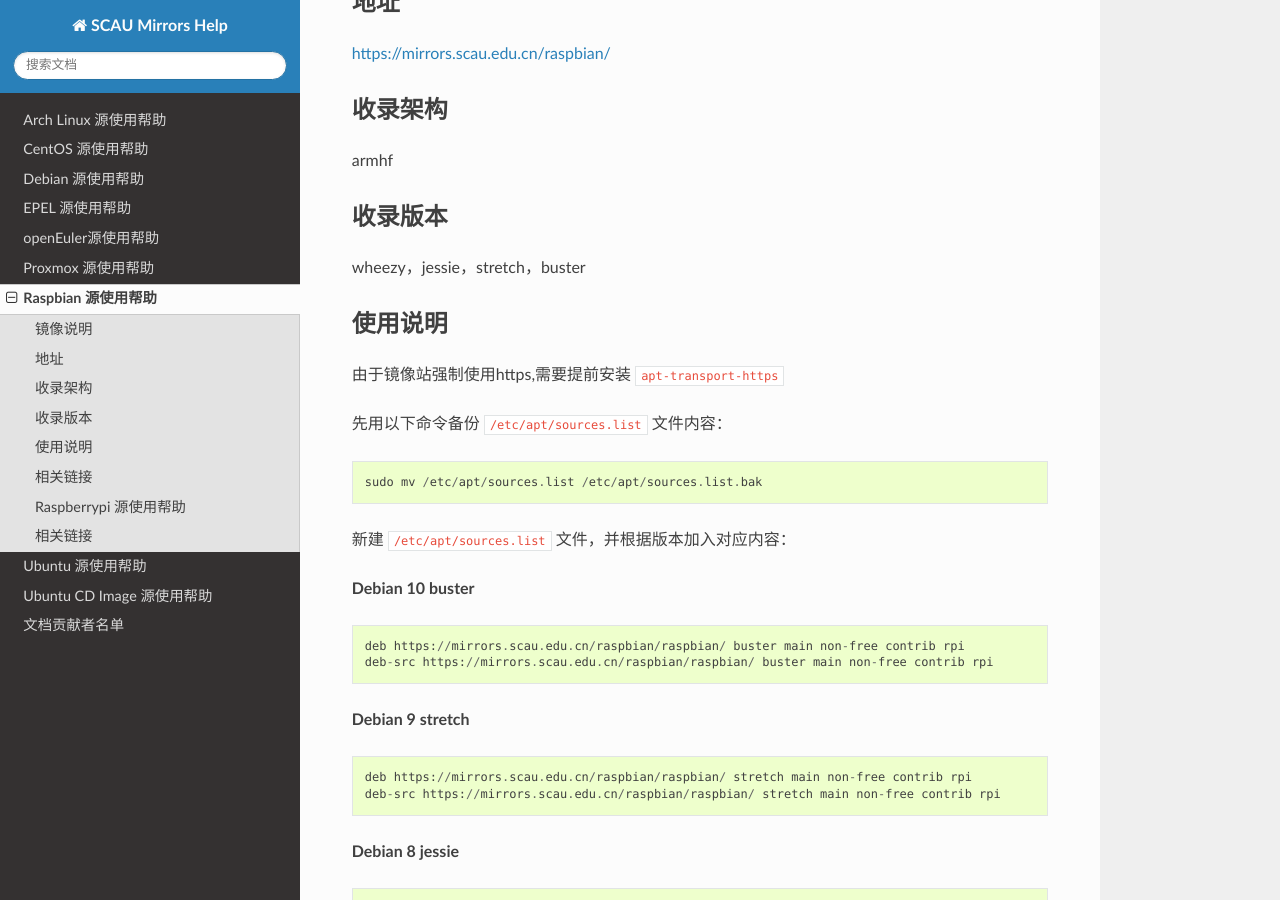
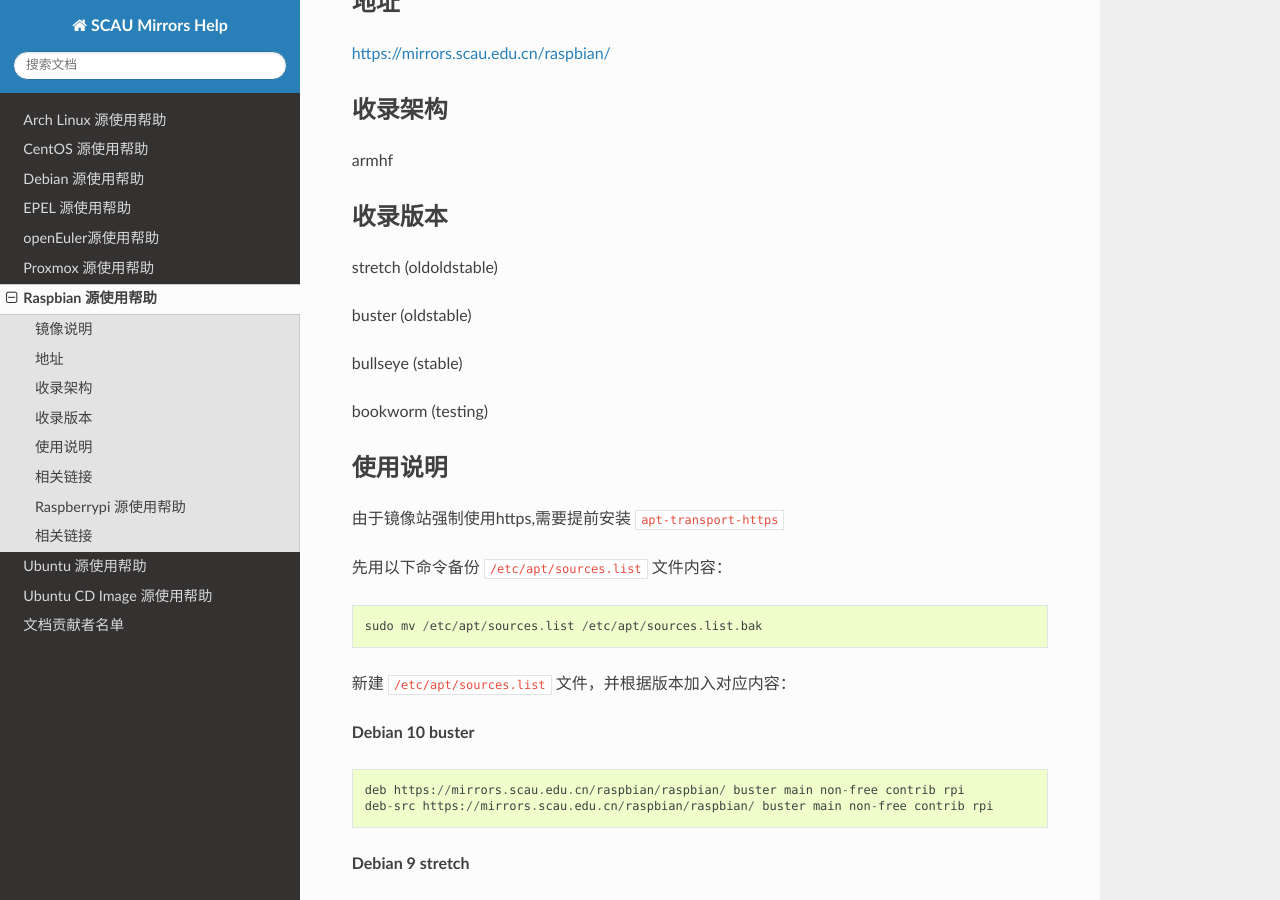
Before and after one commit to SCAULUG/Mirrors-Help, a Sphinx documentation site: the page built from source/raspbian.rst, in a window 1280 px wide and 900 px high, scrolled down 340 px. Built offline with Sphinx 7.4.7 and the Read the Docs theme 2.0.0, drawn with Linux system fonts in a browser that asks for light colours.

Commit message:
修改文档说明

```diff
--- a/source/debian.rst
+++ b/source/debian.rst
@@ -19,8 +19,7 @@
 
 Debian Old Stable, Stable(稳定版), Testing(测试版), Unstable(不稳定版)
 
-当前 Stable 为 Debian 10，代号为 buster。
-当前的”测试版“版本代号是 bullseye。
+当前 Stable 为 Debian 11，代号为 Bullseye
 ”不稳定版“的版本代号永远都被称为 sid。
 
 有关发行版信息可以查看 Debian 官网说明：https://www.debian.org/releases/index.zh-tw.html
--- a/source/raspbian.rst
+++ b/source/raspbian.rst
@@ -23,7 +23,13 @@
 收录版本
 ========
 
-wheezy，jessie，stretch，buster
+stretch (oldoldstable)
+
+buster (oldstable)
+
+bullseye (stable)
+
+bookworm (testing)
 
 
 使用说明
--- a/source/ubuntu.rst
+++ b/source/ubuntu.rst
@@ -16,6 +16,8 @@
 ========
 
 所有 Ubuntu 当前支持的版本，包括开发版，具体版本见 https://wiki.ubuntu.com/Releases
+
+对于 Ubuntu 不再支持的版本，请参考 Ubuntu Old Releases 源使用帮助
 
 使用说明
 ========
```
